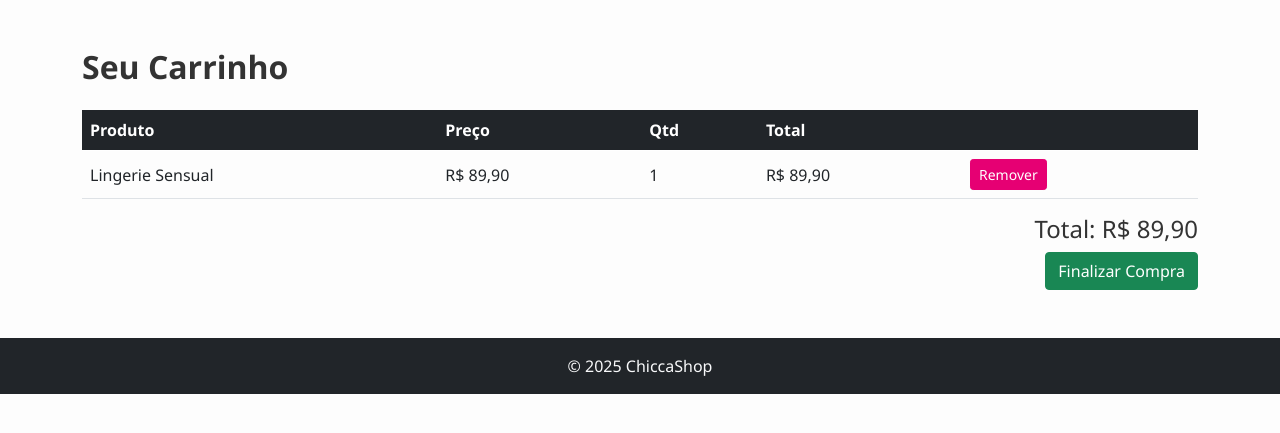
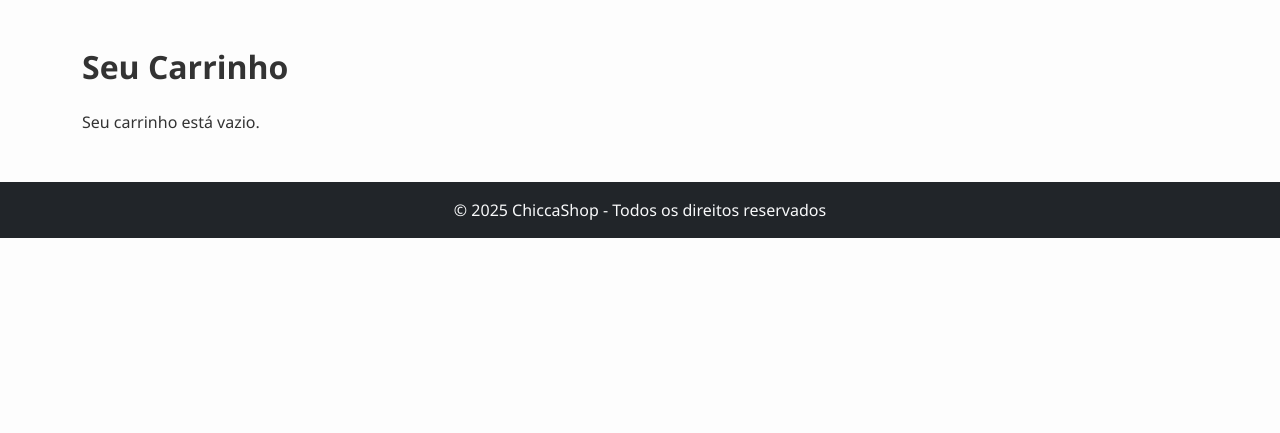
Before and after one commit to Skyter1307/chiccashopp, a PHP site: page /carrinho.php in a window 1280 px wide. Shown: the part 58-491 px from the top of the page. Run offline with PHP 8.4, Linux system fonts and the light colour scheme; some libraries are stand-ins or nearby versions.

Commit message:
carrinho

```diff
--- a/carrinho.php
+++ b/carrinho.php
@@ -1,41 +1,97 @@
-<?php include 'php/header.php'?>
+<?php
+session_start();
+include 'php/conexao.php';
 
-  <!-- Conteúdo -->
+// Inicializa o carrinho se não existir
+if (!isset($_SESSION['carrinho'])) {
+    $_SESSION['carrinho'] = [];
+}
+
+// Adiciona produto ao carrinho (com validação)
+if (isset($_GET['adicionar'])) {
+    $id_produto = (int) $_GET['adicionar'];
+
+    // Verifica se o produto existe e está ativo
+    $stmt = $conn->prepare("SELECT id FROM produtos WHERE id = ? AND status = 'ativo'");
+    $stmt->bind_param("i", $id_produto);
+    $stmt->execute();
+    $result = $stmt->get_result();
+
+    if ($result->num_rows > 0) {
+        if (!isset($_SESSION['carrinho'][$id_produto])) {
+            $_SESSION['carrinho'][$id_produto] = 1;
+        } else {
+            $_SESSION['carrinho'][$id_produto]++;
+        }
+    }
+
+    header('Location: carrinho.php');
+    exit;
+}
+
+// Remove produto do carrinho
+if (isset($_GET['remover'])) {
+    $id_produto = (int) $_GET['remover'];
+
+    if (isset($_SESSION['carrinho'][$id_produto])) {
+        unset($_SESSION['carrinho'][$id_produto]);
+    }
+
+    header('Location: carrinho.php');
+    exit;
+}
+?>
+
+<?php include 'php/header.php'; ?>
+
 <div class="container my-5">
     <h2 class="mb-4">Seu Carrinho</h2>
-    <div class="table-responsive">
-      <table class="table align-middle">
-        <thead class="table-dark">
+
+    <?php if (empty($_SESSION['carrinho'])): ?>
+        <p>Seu carrinho está vazio.</p>
+    <?php else: ?>
+        <table class="table table-bordered">
+            <thead>
                 <tr>
                     <th>Produto</th>
-            <th>Preço</th>
-            <th>Qtd</th>
+                    <th>Quantidade</th>
+                    <th>Preço Unitário</th>
                     <th>Total</th>
-            <th></th>
+                    <th>Ação</th>
                 </tr>
             </thead>
-        <tbody id="carrinho-itens">
-          <!-- Conteúdo gerado por JS futuramente -->
+            <tbody>
+                <?php
+                $totalGeral = 0;
+                foreach ($_SESSION['carrinho'] as $id => $qtd):
+                    $stmt = $conn->prepare("SELECT nome, preco FROM produtos WHERE id = ?");
+                    $stmt->bind_param("i", $id);
+                    $stmt->execute();
+                    $result = $stmt->get_result();
+                    $produto = $result->fetch_assoc();
+
+                    $subtotal = $produto['preco'] * $qtd;
+                    $totalGeral += $subtotal;
+                ?>
                 <tr>
-            <td>Lingerie Sensual</td>
-            <td>R$ 89,90</td>
-            <td>1</td>
-            <td>R$ 89,90</td>
-            <td><button class="btn btn-sm btn-danger">Remover</button></td>
+                    <td><?= htmlspecialchars($produto['nome']) ?></td>
+                    <td><?= $qtd ?></td>
+                    <td>R$ <?= number_format($produto['preco'], 2, ',', '.') ?></td>
+                    <td>R$ <?= number_format($subtotal, 2, ',', '.') ?></td>
+                    <td><a href="?remover=<?= $id ?>" class="btn btn-sm btn-danger">Remover</a></td>
+                </tr>
+                <?php endforeach; ?>
+                <tr>
+                    <td colspan="3" class="text-end fw-bold">Total Geral</td>
+                    <td colspan="2" class="fw-bold">R$ <?= number_format($totalGeral, 2, ',', '.') ?></td>
                 </tr>
             </tbody>
         </table>
+        <div class="d-flex justify-content-between">
+            <a href="produtos.php" class="btn btn-danger">Continuar Comprando</a>
+            <a href="finalizar.php" class="btn btn-success">Finalizar Compra</a>
         </div>
-    <div class="text-end">
-      <h4>Total: R$ 89,90</h4>
-      <a href="#" class="btn btn-success">Finalizar Compra</a>
-    </div>
+    <?php endif; ?>
 </div>
 
-  <footer class="bg-dark text-light text-center py-3">
-    <p class="mb-0">&copy; 2025 ChiccaShop</p>
-  </footer>
-
-  <script src="https://cdn.jsdelivr.net/npm/bootstrap@5.3.3/dist/js/bootstrap.bundle.min.js"></script>
-</body>
-</html>
+<?php include 'php/footer.php'; ?>
```
Lines whose indentation alone changed are shown as unchanged.
